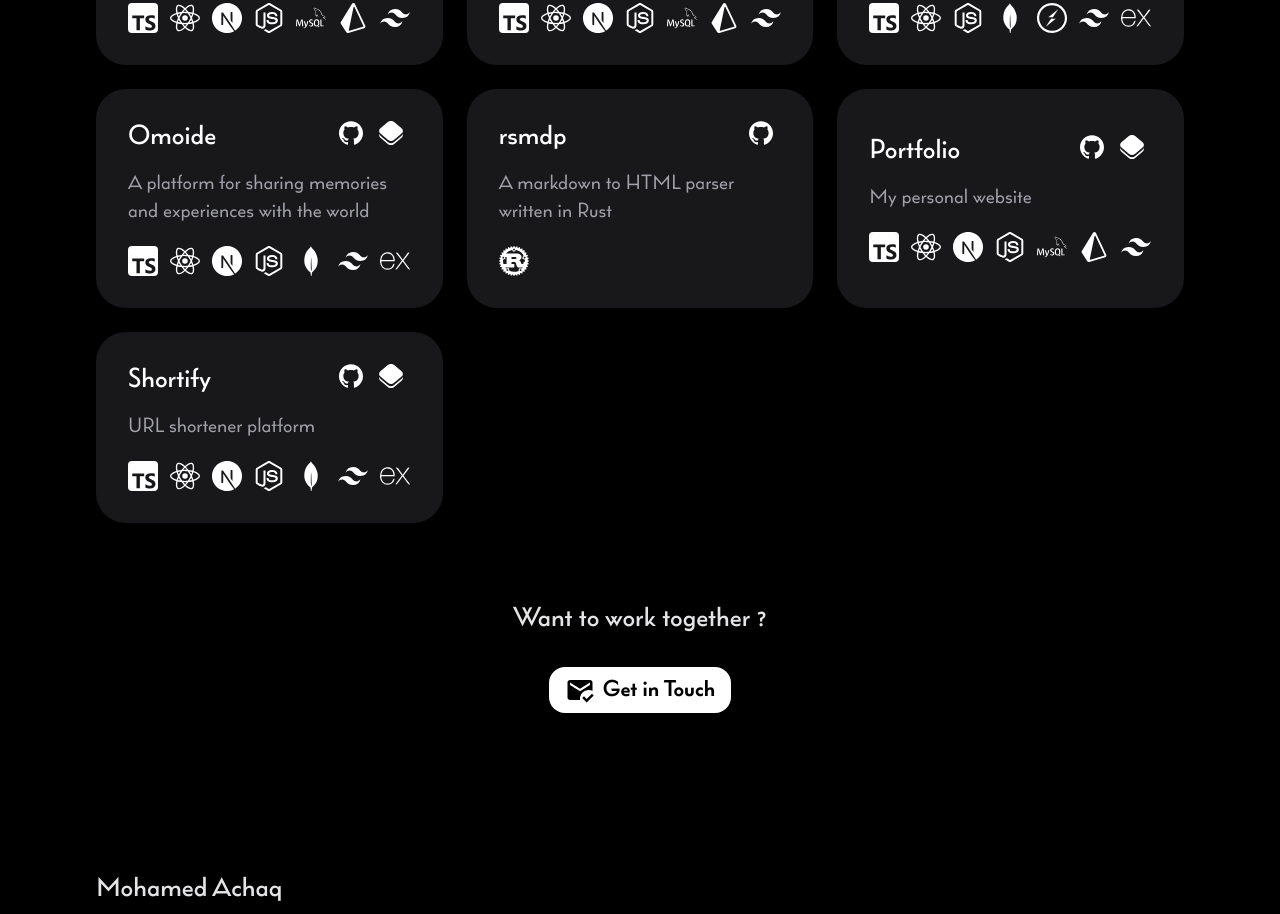
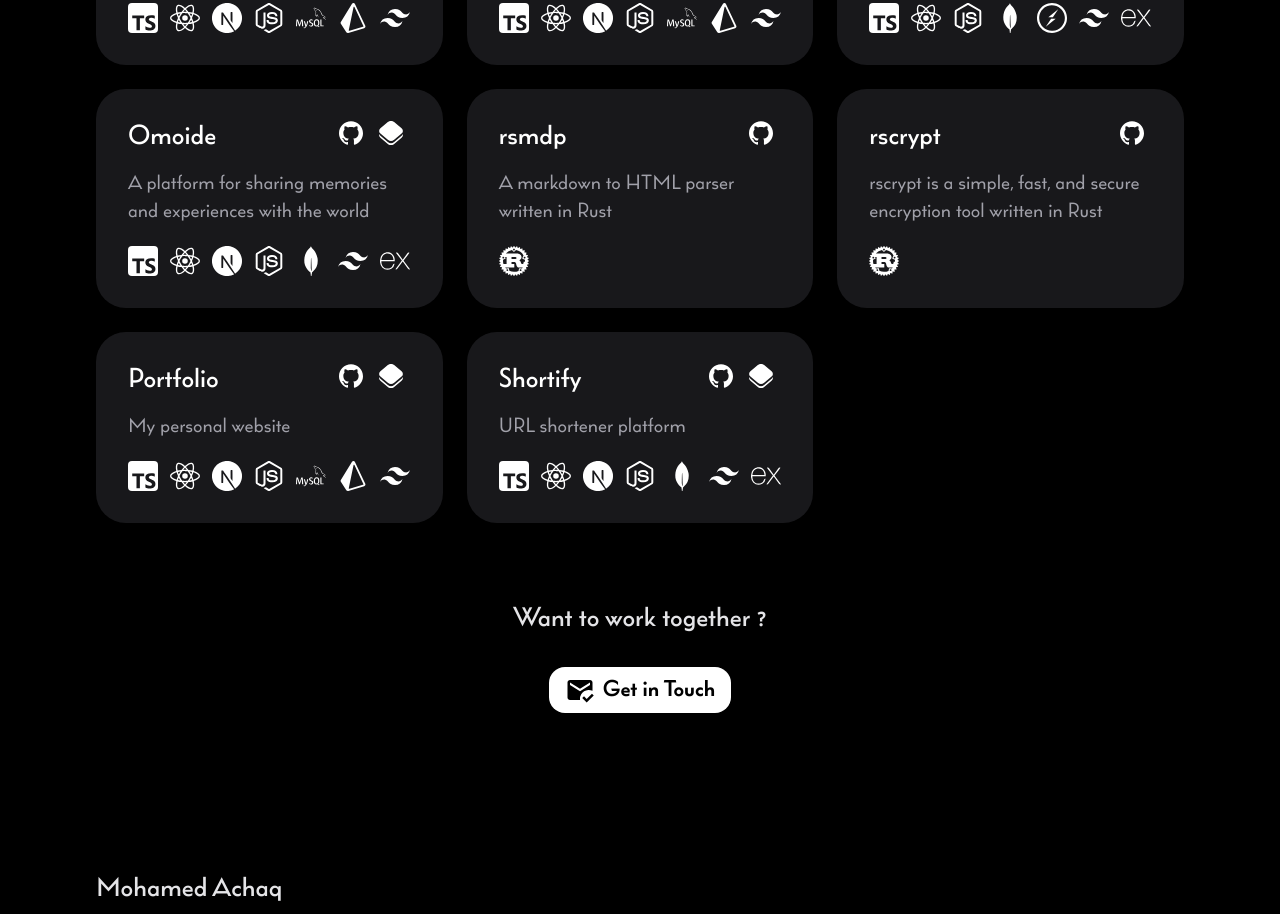
Before and after one commit to triyanox/portfolio.v2, a Next.js app: page / in a window 1280 px wide. Shown: the part 1680-2594 px from the top of the page. Built offline with nearby package versions, Linux system fonts and the light colour scheme.

Commit message:
Update projects.ts

```diff
--- a/data/projects.ts
+++ b/data/projects.ts
@@ -82,6 +82,13 @@ const projects = [
     preview: '',
   },
   {
+    name: 'rscrypt',
+    description: 'rscrypt is a simple, fast, and secure encryption tool written in Rust',
+    tech: [Rust],
+    link: 'https://github.com/triyanox/rscrypt',
+    preview: '',
+  },
+  {
     name: 'Portfolio',
     description: 'My personal website',
     tech: [
```
